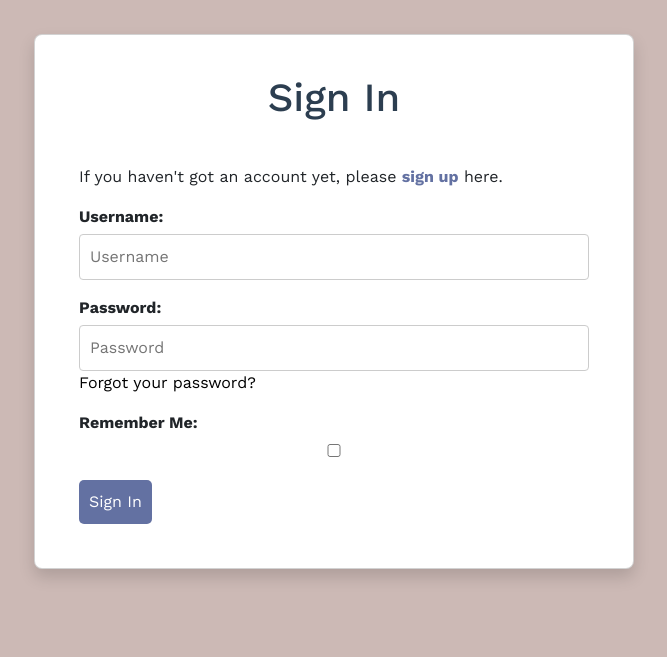
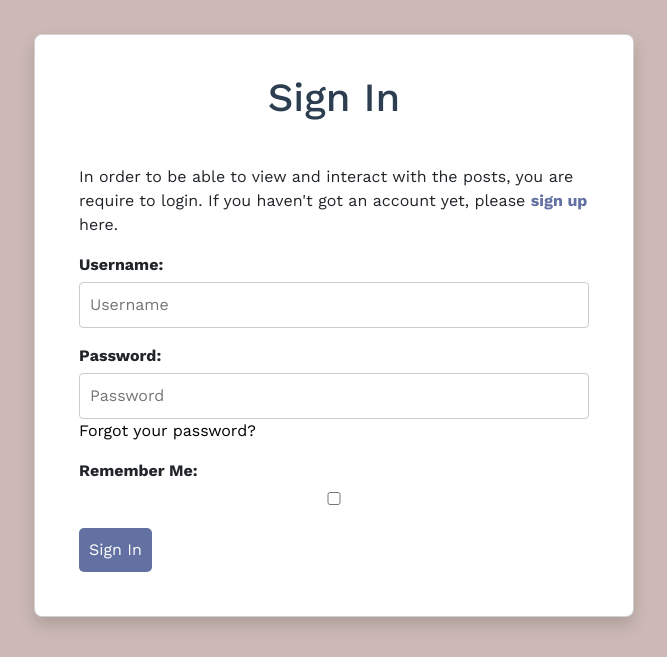
Before and after one commit to Monicaular/parentig-forum, a Django app: page /accounts/login/ in a window 1280 px wide. Shown: the part 66-723 px from the top of the page, without its empty margins (306-973 px from the left). Run offline with Django 4.2, Linux system fonts and the light colour scheme; some libraries are stand-ins or nearby versions.

Commit message:
Update sign in message

```diff
--- a/templates/account/login.html
+++ b/templates/account/login.html
@@ -10,7 +10,7 @@
 <div class="form-container card p-4 shadow">
   <h1 class="sign-in-title">{% trans "Sign In" %}</h1>
   <div class="sign-in-form">
-    <p>{% blocktrans %}If you haven't got an account yet, please <a class="link" href="{{ signup_url }}">sign up</a> here.{% endblocktrans %}</p>
+    <p>{% blocktrans %}In order to be able to view and interact with the posts, you are require to login. If you haven't got an account yet, please <a class="link" href="{{ signup_url }}">sign up</a> here.{% endblocktrans %}</p>
     <form class="login" method="POST" action="{% url 'account_login' %}">
       {% csrf_token %}
       {{ form.as_p }}
```
Also changed, not shown: README.md, documentation/images/home-page.png (added), documentation/images/navigation-bar-menu.png (added).
